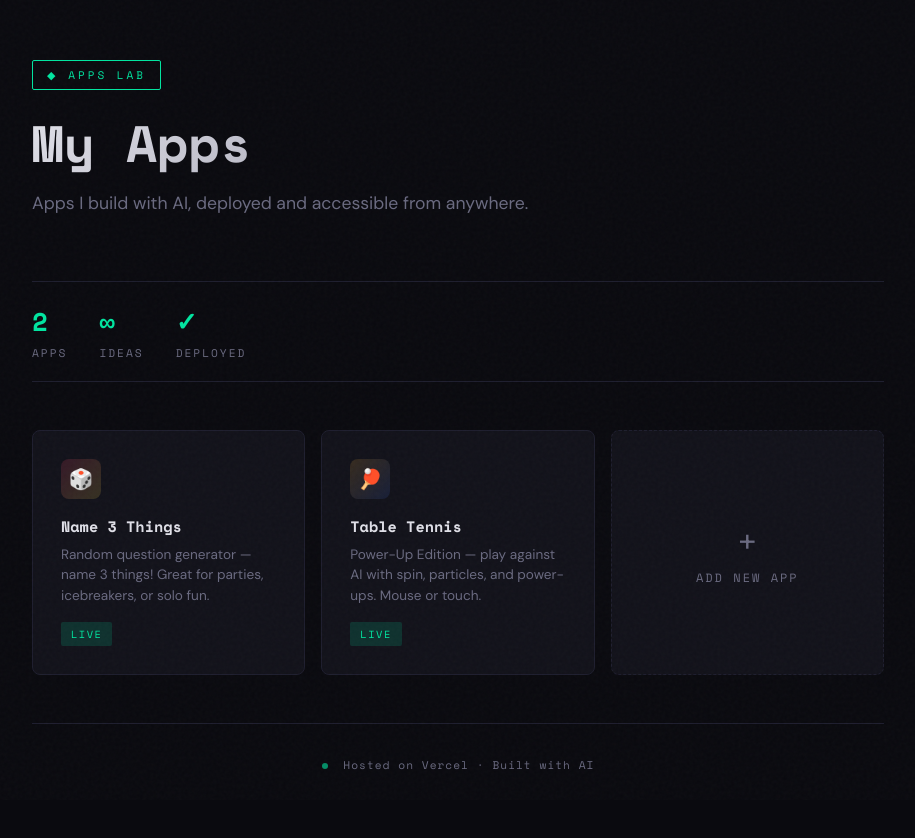
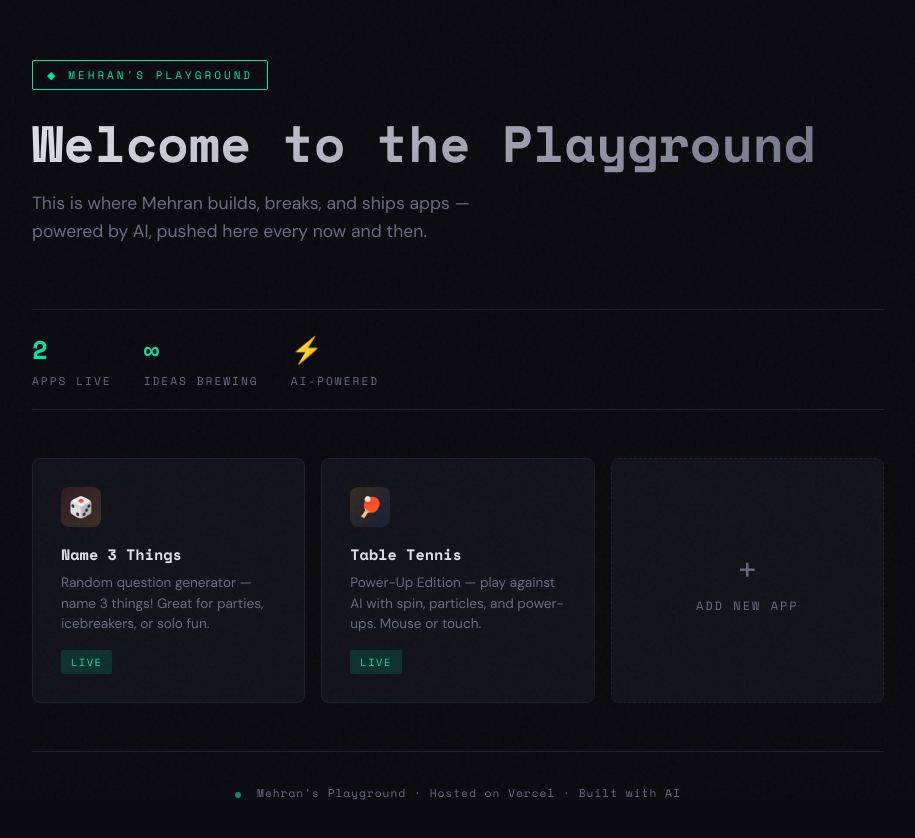
Before and after one commit to mexa95/my-apps-lab, a plain HTML site: page index.html in a window 1280 px wide. Shown: the whole page, without its empty margins (182-1097 px from the left). Drawn offline with nearby package versions, Linux system fonts and the light colour scheme.

Commit message:
Add files via upload

```diff
--- a/index.html
+++ b/index.html
@@ -3,7 +3,7 @@
 <head>
   <meta charset="UTF-8">
   <meta name="viewport" content="width=device-width, initial-scale=1.0">
-  <title>My Apps Lab</title>
+  <title>Mehran's Playground</title>
   <link href="https://fonts.googleapis.com/css2?family=Space+Mono:wght@400;700&family=DM+Sans:wght@400;500;700&display=swap" rel="stylesheet">
   <style>
     :root {
@@ -276,23 +276,23 @@
 <body>
   <div class="container">
     <header>
-      <div class="tag">&#9670; Apps Lab</div>
-      <h1>My Apps</h1>
-      <p>Apps I build with AI, deployed and accessible from anywhere.</p>
+      <div class="tag">&#9670; Mehran's Playground</div>
+      <h1>Welcome to the Playground</h1>
+      <p>This is where Mehran builds, breaks, and ships apps — powered by AI, pushed here every now and then.</p>
     </header>
 
     <div class="stats">
       <div class="stat">
         <div class="stat-value" id="app-count">2</div>
-        <div class="stat-label">Apps</div>
+        <div class="stat-label">Apps Live</div>
       </div>
       <div class="stat">
         <div class="stat-value">&#8734;</div>
-        <div class="stat-label">Ideas</div>
+        <div class="stat-label">Ideas Brewing</div>
       </div>
       <div class="stat">
-        <div class="stat-value">&#10003;</div>
-        <div class="stat-label">Deployed</div>
+        <div class="stat-value">&#9889;</div>
+        <div class="stat-label">AI-Powered</div>
       </div>
     </div>
 
@@ -321,7 +321,7 @@
     </div>
 
     <footer>
-      <p><span class="pulse"></span> Hosted on Vercel &middot; Built with AI</p>
+      <p><span class="pulse"></span> Mehran's Playground &middot; Hosted on Vercel &middot; Built with AI</p>
     </footer>
   </div>
 </body>
```
